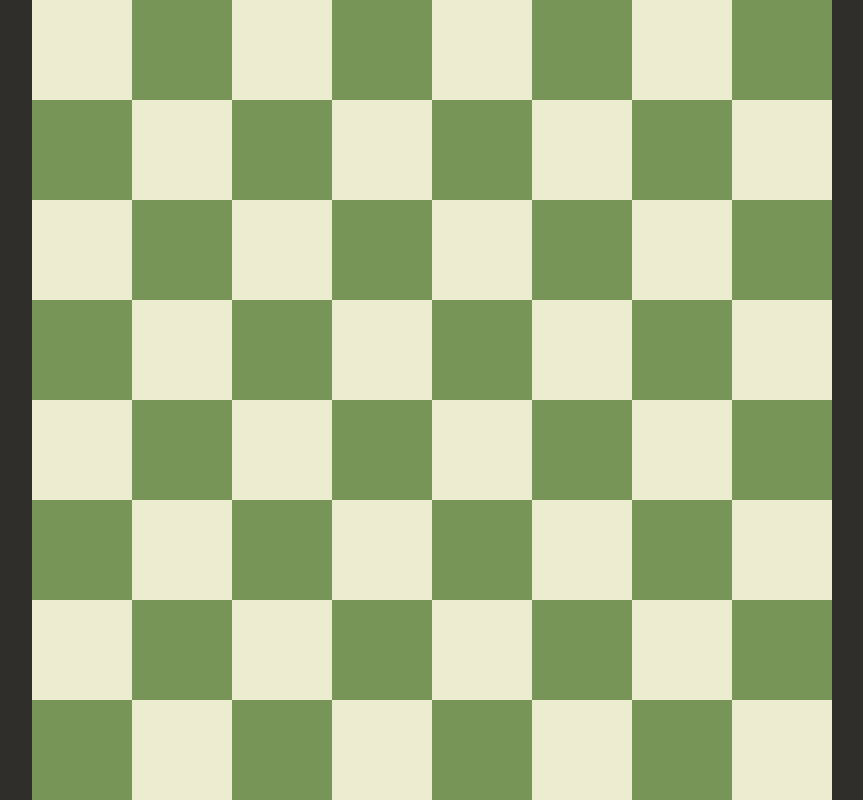
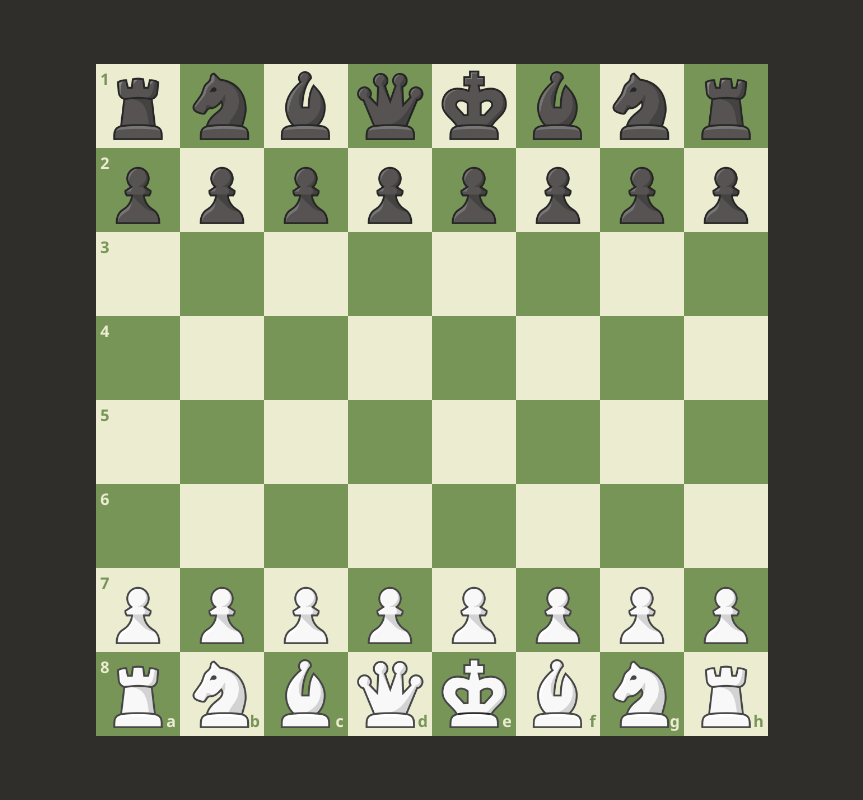
Before and after one commit to skalixur/chessboard-flexbox, a plain HTML site: page index.html in a window 1280 px wide. Shown: the whole page, without its empty margins (208-1071 px from the left). Drawn offline with Linux system fonts and the light colour scheme.

Commit message:
Use JS to populate grid, add assets to board, add rank and file labels.

```diff
--- a/assets/css/style.css
+++ b/assets/css/style.css
@@ -7,7 +7,7 @@
 :root {
   --chessboard-white-square-color: #ebecd0;
   --chessboard-black-square-color: #779556;
-  --square-size: 100px;
+  --square-size: calc(100vmin / 8 - 1rem);
 }
 
 body {
@@ -28,15 +28,133 @@ body {
 }
 
 .flex-chessboard-item {
+  position: relative;
   height: var(--square-size);
   width: var(--square-size);
   background: var(--chessboard-black-square-color);
 }
 
+.piece-image {
+  user-select: none;
+  cursor: pointer;
+  height: 100%;
+  width: auto;
+}
+
+/* Alternate background square colors */
+
 .flex-chessboard-row:nth-child(even) .flex-chessboard-item:nth-child(even) {
   background: var(--chessboard-white-square-color);
+  color: var(--chessboard-black-square-color);
 }
 
 .flex-chessboard-row:nth-child(odd) .flex-chessboard-item:nth-child(odd) {
   background: var(--chessboard-white-square-color);
+  color: var(--chessboard-black-square-color);
 }
+
+/* Set all ::after's and ::before's of the first rank's and a file's properties */
+
+.flex-chessboard-row .flex-chessboard-item:nth-child(1)::after,
+.flex-chessboard-row:nth-child(8) .flex-chessboard-item::before {
+  user-select: none;
+  font-size: clamp(0.5rem, 2vmin, 2rem);
+  font-family: 'Segoe UI';
+  font-weight: bold;
+  position: absolute;
+  z-index: 1;
+}
+
+/* Set all ::before's on the first rank's position */
+
+.flex-chessboard-row:nth-child(8) .flex-chessboard-item::before {
+  bottom: 5%;
+  right: 5%;
+}
+
+/* Set all ::after's on the a file's position*/
+
+.flex-chessboard-row .flex-chessboard-item:nth-child(1)::after {
+  top: 5%;
+  left: 5%;
+}
+
+/* Set color of odd and even labels */
+
+.flex-chessboard-row:nth-child(8) .flex-chessboard-item:nth-child(odd)::before,
+.flex-chessboard-row:nth-child(even) .flex-chessboard-item:nth-child(1)::after {
+  color: var(--chessboard-white-square-color);
+}
+
+.flex-chessboard-row:nth-child(8) .flex-chessboard-item:nth-child(even)::before,
+.flex-chessboard-row:nth-child(odd) .flex-chessboard-item:nth-child(1)::after {
+  color: var(--chessboard-black-square-color);
+}
+
+/* Set label contents for first rank */
+
+.flex-chessboard-row:nth-child(8) .flex-chessboard-item:nth-child(1)::before {
+  content: 'a';
+}
+
+.flex-chessboard-row:nth-child(8) .flex-chessboard-item:nth-child(2)::before {
+  content: 'b';
+}
+
+.flex-chessboard-row:nth-child(8) .flex-chessboard-item:nth-child(3)::before {
+  content: 'c';
+}
+
+.flex-chessboard-row:nth-child(8) .flex-chessboard-item:nth-child(4)::before {
+  content: 'd';
+}
+
+.flex-chessboard-row:nth-child(8) .flex-chessboard-item:nth-child(5)::before {
+  content: 'e';
+}
+
+.flex-chessboard-row:nth-child(8) .flex-chessboard-item:nth-child(6)::before {
+  content: 'f';
+}
+
+.flex-chessboard-row:nth-child(8) .flex-chessboard-item:nth-child(7)::before {
+  content: 'g';
+}
+
+.flex-chessboard-row:nth-child(8) .flex-chessboard-item:nth-child(8)::before {
+  content: 'h';
+}
+
+/* Set label contents for a file */
+
+.flex-chessboard-row:nth-child(1) .flex-chessboard-item:nth-child(1)::after {
+  content: '1';
+}
+
+.flex-chessboard-row:nth-child(2) .flex-chessboard-item:nth-child(1)::after {
+  content: '2';
+}
+
+.flex-chessboard-row:nth-child(3) .flex-chessboard-item:nth-child(1)::after {
+  content: '3';
+}
+
+.flex-chessboard-row:nth-child(4) .flex-chessboard-item:nth-child(1)::after {
+  content: '4';
+}
+
+.flex-chessboard-row:nth-child(5) .flex-chessboard-item:nth-child(1)::after {
+  content: '5';
+}
+
+.flex-chessboard-row:nth-child(6) .flex-chessboard-item:nth-child(1)::after {
+  content: '6';
+}
+
+.flex-chessboard-row:nth-child(7) .flex-chessboard-item:nth-child(1)::after {
+  content: '7';
+}
+
+.flex-chessboard-row:nth-child(8) .flex-chessboard-item:nth-child(1)::after {
+  content: '8';
+}
--- a/assets/js/script.js
+++ b/assets/js/script.js
@@ -1,4 +1,51 @@
 const flexboxChessboard = document.querySelector('.flex-chessboard')
+
+const rowRanksPiecesPlacementImageNames = [
+  [
+    'black_rook',
+    'black_knight',
+    'black_bishop',
+    'black_queen',
+    'black_king',
+    'black_bishop',
+    'black_knight',
+    'black_rook',
+  ],
+  [
+    'black_pawn',
+    'black_pawn',
+    'black_pawn',
+    'black_pawn',
+    'black_pawn',
+    'black_pawn',
+    'black_pawn',
+    'black_pawn',
+  ],
+  ['', '', '', '', '', '', '', ''],
+  ['', '', '', '', '', '', '', ''],
+  ['', '', '', '', '', '', '', ''],
+  ['', '', '', '', '', '', '', ''],
+  [
+    'white_pawn',
+    'white_pawn',
+    'white_pawn',
+    'white_pawn',
+    'white_pawn',
+    'white_pawn',
+    'white_pawn',
+    'white_pawn',
+  ],
+  [
+    'white_rook',
+    'white_knight',
+    'white_bishop',
+    'white_queen',
+    'white_king',
+    'white_bishop',
+    'white_knight',
+    'white_rook',
+  ],
+]
 
 function populateFlexChessboard(flexBoard) {
   const rows = 8
@@ -7,10 +54,24 @@ function populateFlexChessboard(flexBoard) {
   for (let i = 0; i < rows; i++) {
     const row = document.createElement('div')
     row.classList.add('flex-chessboard-row')
+
     for (let j = 0; j < cols; j++) {
+      let currentSquare = rowRanksPiecesPlacementImageNames[i][j]
+
       const col = document.createElement('div')
       col.classList.add('flex-chessboard-item')
       row.appendChild(col)
+
+      if (currentSquare === '') continue
+
+      let pieceImage = document.createElement('img')
+      pieceImage.src = `../assets/img/${currentSquare.slice(
+        0,
+        5
+      )}/${currentSquare}.png`
+      pieceImage.classList.add('piece-image')
+
+      col.appendChild(pieceImage)
     }
     flexBoard.appendChild(row)
   }
--- a/index.html
+++ b/index.html
@@ -3,7 +3,7 @@
   <head>
     <meta charset="UTF-8" />
     <meta name="viewport" content="width=device-width, initial-scale=1.0" />
-    <title>Flexbox & Grid — Chessboard</title>
+    <title>Flexbox — Chessboard</title>
     <link rel="stylesheet" href="./assets/css/style.css" />
     <script src="./assets/js/script.js" defer></script>
   </head>
```
Also changed, not shown: 1 other file.
